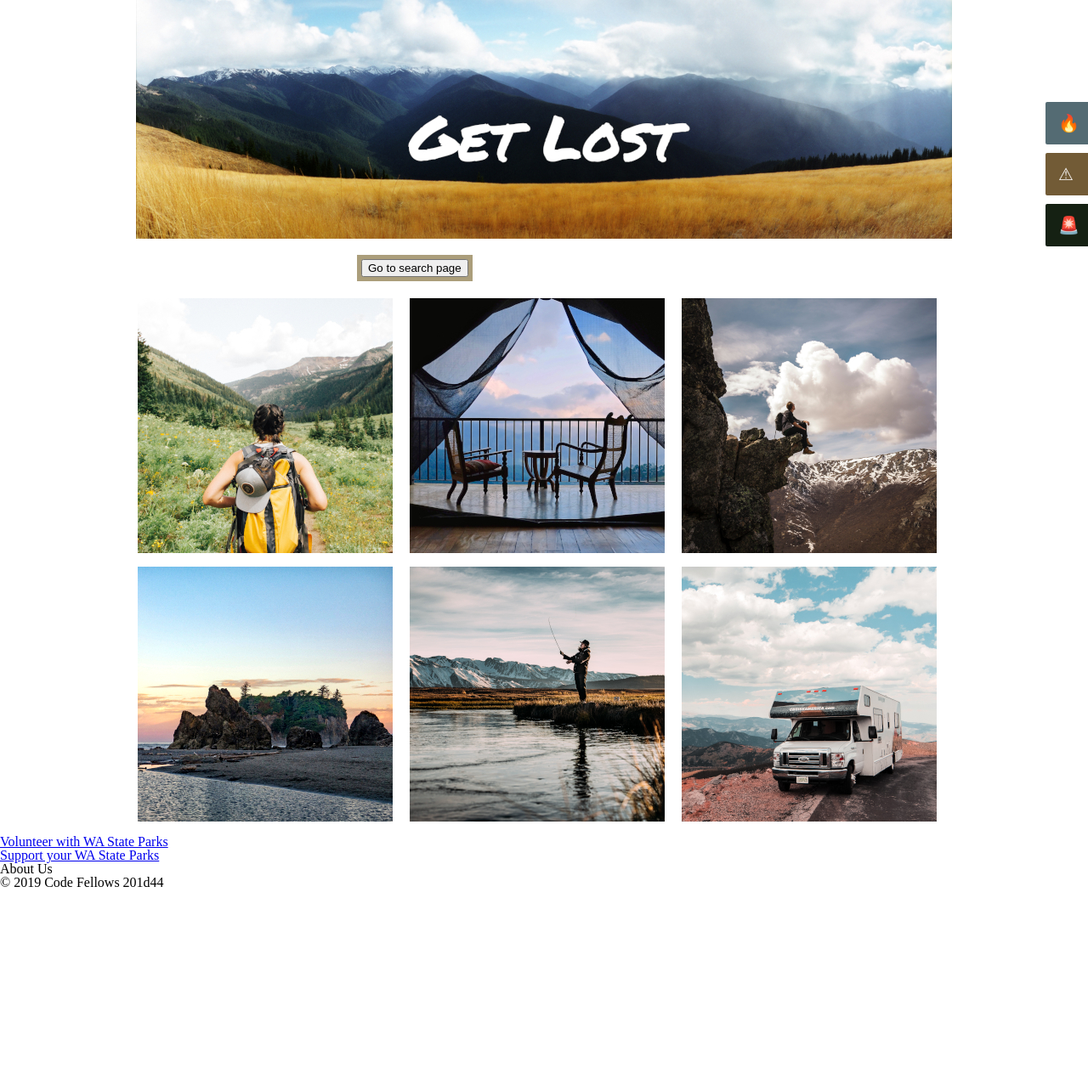
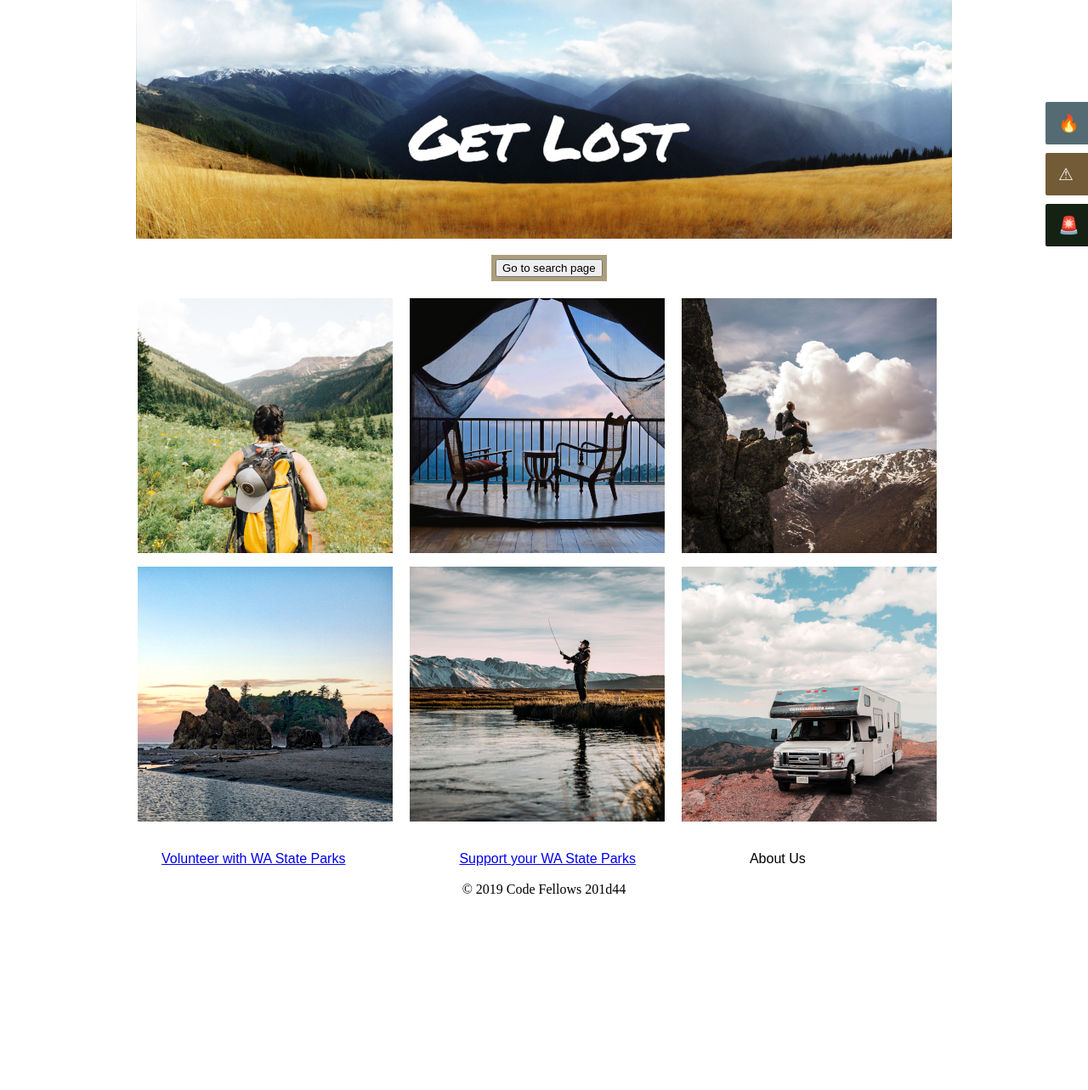
Before and after one commit to get-lost-repo/get-lost, a plain HTML site: page html/splash.html in a window 1280 px wide. Shown: the whole page at 85% size. Before the commit the page ends 1047 px from the top, so only its background shows below. Drawn offline with Linux system fonts and the light colour scheme.

Commit message:
continues css refinements

```diff
--- a/css/splash.css
+++ b/css/splash.css
@@ -45,16 +45,17 @@ header {
 }
 
 /* ***********   search bar *******************/
-.search{
+.search {
   background-color: #ab9e7b;
+  font-size: 16px;
   padding:5px;
   border: none;
-  text-align: center;
-  text-decoration: none;
+
+  position: relative;
+  left: 50%;
+  margin-left: -62px;
   display: inline-block;
-  margin-left: 420px;
   margin-bottom: 20px;
-  font-size: 16px;
 }
 
 .search:hover {
@@ -95,7 +96,7 @@ ul.bottom-row-images li {
 }
 
 
-/* HOVER TO TEXT ATTEMPT TOP LEFT IMAGE*/
+/* HOVER TO SHOW CATEGORY NAMES */
 
 .img-text {
   position: absolute;
@@ -119,3 +120,23 @@ ul.bottom-row-images li {
   visibility: visible;
   opacity: 1;
 }
+
+/* FOOTER */
+
+footer {
+  max-width:960px;
+  margin:0 auto;
+  height: 300px;
+}
+
+#footer {
+  text-align: center;
+}
+
+.footer-links li{
+  display: inline-block;
+  padding: 20px;
+  margin-left: 10px;
+  margin-right: 80px;
+  font-family: Arial, Helvetica, sans-serif;
+}
--- a/html/splash.html
+++ b/html/splash.html
@@ -76,13 +76,18 @@
     </main>
 
     <footer>
-        <ul class="links">
-            <li><a href="https://parks.state.wa.us/262/Volunteer-Program"> Volunteer with WA State Parks</a></li>
-            <li><a href="https://waparks.org"> Support your WA State Parks</a></li>
-            <li><a href”about-us.html”>About Us</a></li>
+        <ul class="footer-links">
+            <li>
+                <a href="https://parks.state.wa.us/262/Volunteer-Program"> Volunteer with WA State Parks</a>
+            </li>
+            <li>
+                <a href="https://waparks.org"> Support your WA State Parks</a>
+            </li>
+            <li>
+                <a href”#”>About Us</a>
+            </li>
         </ul>
-        <p>&copy; 2019 Code Fellows 201d44</p>
-
+        <p id="footer">&copy; 2019 Code Fellows 201d44</p>
     </footer>
 
     <!-- <script src='js/app.js'></script>
```
